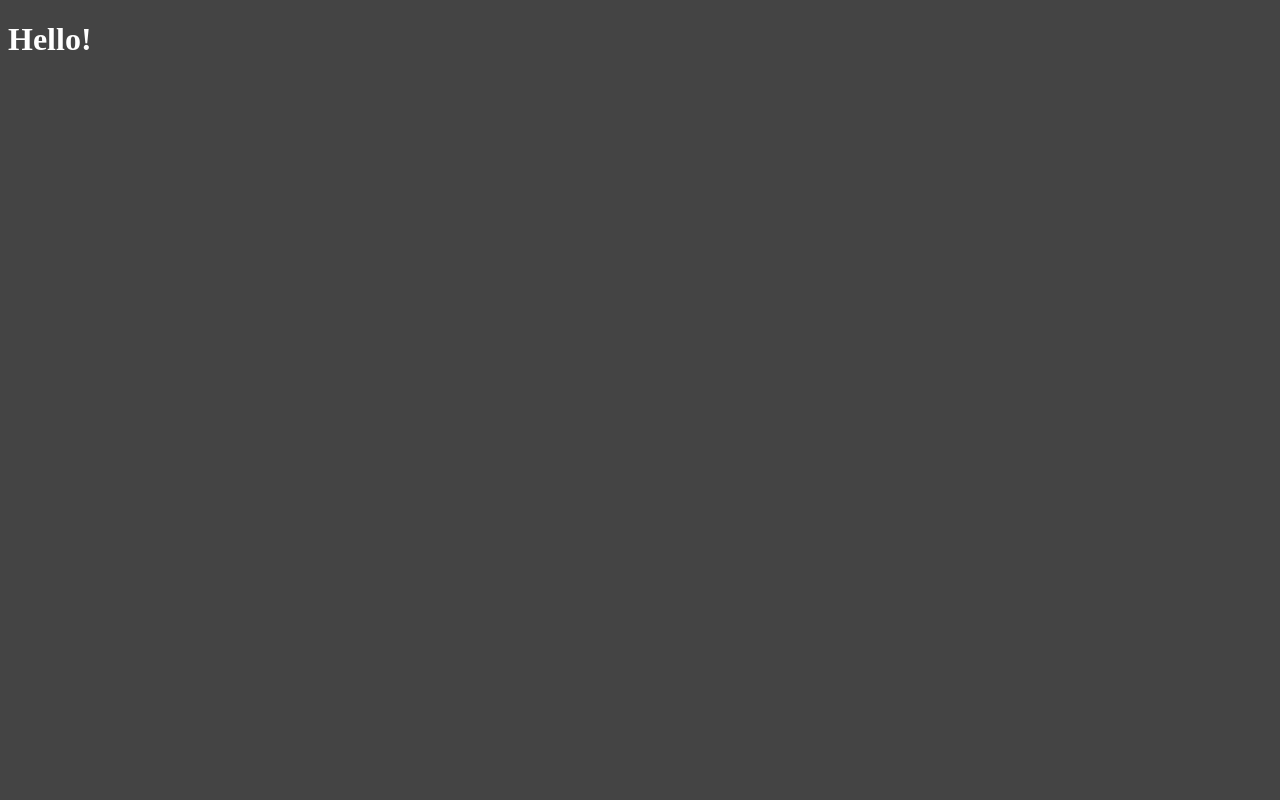
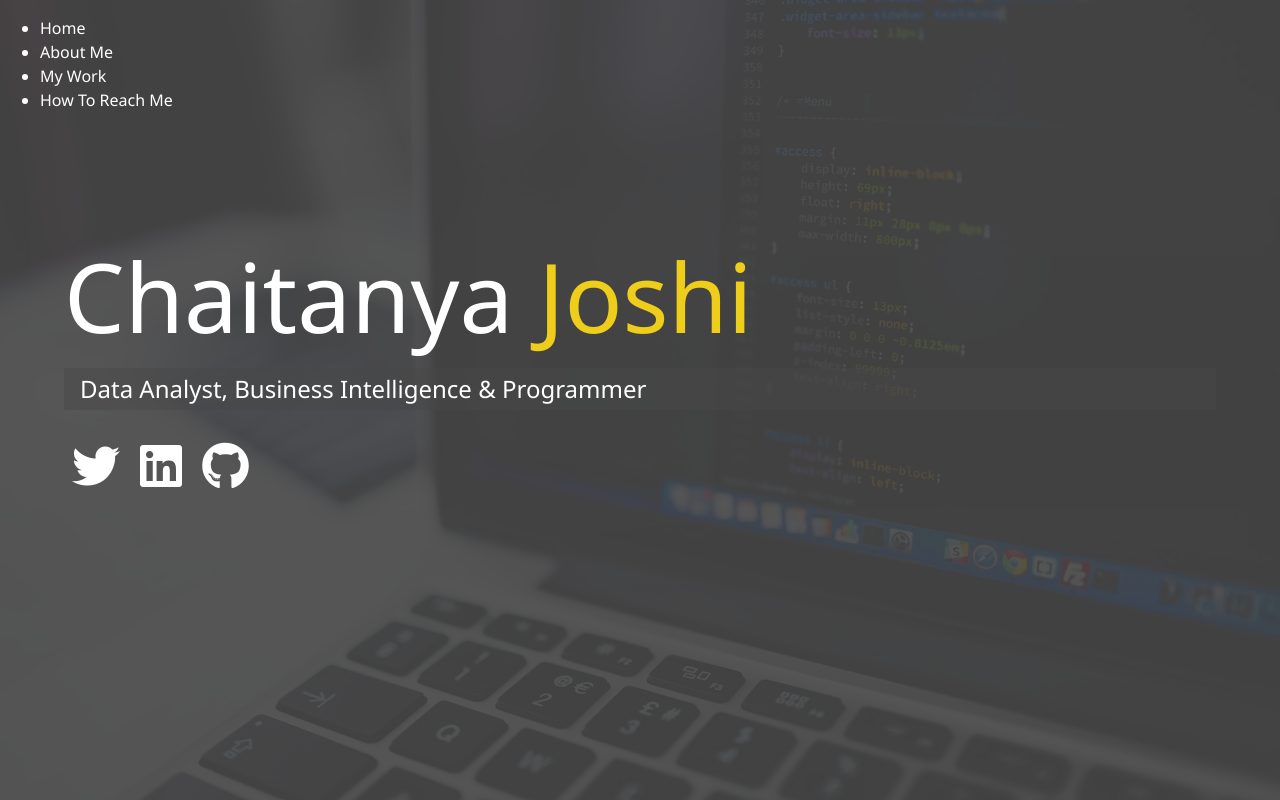
Before and after one commit to chaitanyaj2017/Portfolio, a website: page files/Index.html in a window 1280 px wide. Drawn offline with Linux system fonts and the light colour scheme.

Commit message:
main sass and markup

```diff
--- a/SassWorkflow/main.scss
+++ b/SassWorkflow/main.scss
@@ -1,5 +1,100 @@
 $primary-color: #444;
+$secondary-color:#eece1a;
+$show-home-image: true;
+$home-image:url(../img/background.jpg);
+$background-opacity:0.9;
+
+@mixin easeOut {
+    transition:all 0.7s ease-out;
+}
+
+@mixin background{
+    @if $show-home-image {
+        &#bg-img {
+            background: $home-image;
+            background-attachment: fixed;
+            background-size: cover;
+            //pseudo element instead of overlay div in html
+            &:after {
+            content:'';
+            position: absolute;
+            top:0;
+            right:0;
+            width:100%;
+            height:100%;
+            z-index: -1;
+            background:rgba($primary-color,$background-opacity);
+
+        }
+
+        }
+
+    }
+}
+
+* {
+    box-sizing: border-box;
+}
 body{
+    @include background;
     background: $primary-color;
     color: #fff;
+    height:100%;
+    margin:0;
+    font-family: 'Segoe UI', Tahoma, Geneva, Verdana, sans-serif;
+    line-height:1.5;
 }
+//Headings
+h1,
+h2,
+h3 {
+    margin:0;
+    font-weight: 400;
+    &.lg-heading{
+font-size: 6rem;
+    }
+
+    &.sm-heading {
+        margin-bottom:2rem;
+        padding:0.2rem 1rem;
+        background:rgba(lighten($primary-color,2),0.5);
+    }
+}
+//1rem is 16px
+a{
+   color:#fff;
+   text-decoration: none;
+}
+header{
+    position: fixed;
+    z-index:2;
+    width:100%;
+}
+
+.text-secondary{
+    color:$secondary-color;
+}
+
+main{
+    padding:4rem;
+    height:100%;
+
+    .icons{
+        margin-top:1rem;
+        a {
+            padding:0.5rem;
+
+            &:hover{
+                color:$secondary-color;
+                @include easeOut();
+            }
+        }
+    }
+
+&#home{
+    overflow:hidden;
+    h1 {
+     margin-top:20vh;
+    }
+}
+}
--- a/files/Index.html
+++ b/files/Index.html
@@ -5,12 +5,75 @@
     <meta charset="UTF-8">
     <meta name="viewport" content="width=device-width, initial-scale=1.0">
     <meta http-equiv="X-UA-Compatible" content="ie=edge">
+    <link rel="stylesheet" href="https://use.fontawesome.com/releases/v5.2.0/css/all.css" integrity="sha384-hWVjflwFxL6sNzntih27bfxkr27PmbbK/iSvJ+a4+0owXq79v+lsFkW54bOGbiDQ"
+        crossorigin="anonymous">
     <link rel="stylesheet" href="css/main.css">
     <title>my portfolio</title>
 </head>
 
-<body>
-    <h1>Hello!</h1>
+<body id="bg-img">
+
+    <header>
+        <div class="menu-btn">
+            <div class="btn-line"></div>
+            <div class="btn-line"></div>
+            <div class="btn-line"></div>
+        </div>
+        <nav class="menu">
+            <div class="menu-branding">
+                <div class="portrait"></div>
+            </div>
+            <ul class="menu-dav">
+                <li class="nav-item">
+                    <a href="/" class="nav-link">
+                        Home
+                    </a>
+                </li>
+                <li class="nav-item">
+                    <a href="/about.html" class="nav-link">
+                        About Me
+                    </a>
+                </li>
+                <li class="nav-item">
+                    <a href="/work.html" class="nav-link">
+                        My Work
+                    </a>
+                </li>
+                <li class="nav-item">
+                    <a href="/contact.html" class="nav-link">
+                        How To Reach Me
+                    </a>
+                </li>
+            </ul>
+        </nav>
+    </header>
+    <main id="home">
+        <h1 class="lg-heading">
+            Chaitanya
+            <span class="text-secondary">Joshi</span>
+        </h1>
+        <h2 class="sm-heading">
+            Data Analyst, Business Intelligence & Programmer
+        </h2>
+        <div class="icons">
+            <a href="#!">
+                <i class="fab fa-twitter fa-3x">
+
+                </i>
+            </a>
+            <a href="#!">
+                <i class="fab fa-linkedin fa-3x">
+
+                </i>
+            </a>
+            <a href="#!">
+                <i class="fab fa-github fa-3x">
+
+                </i>
+            </a>
+        </div>
+    </main>
+    <script src="js/main.js"></script>
 </body>
 
 </html>
```
Also changed, not shown: files/css/main.css, files/img/background.jpg (added), files/img/gitphoto.jpg (added), files/img/portrait.jpg (added), files/img/portrait_small.jpg (added), files/img/projects/project1.jpg (added), files/img/projects/project2.jpg (added), files/img/projects/project3.jpg (added), files/img/projects/project4.jpg (added), files/img/projects/project5.jpg (added), files/js/main.js (added).
